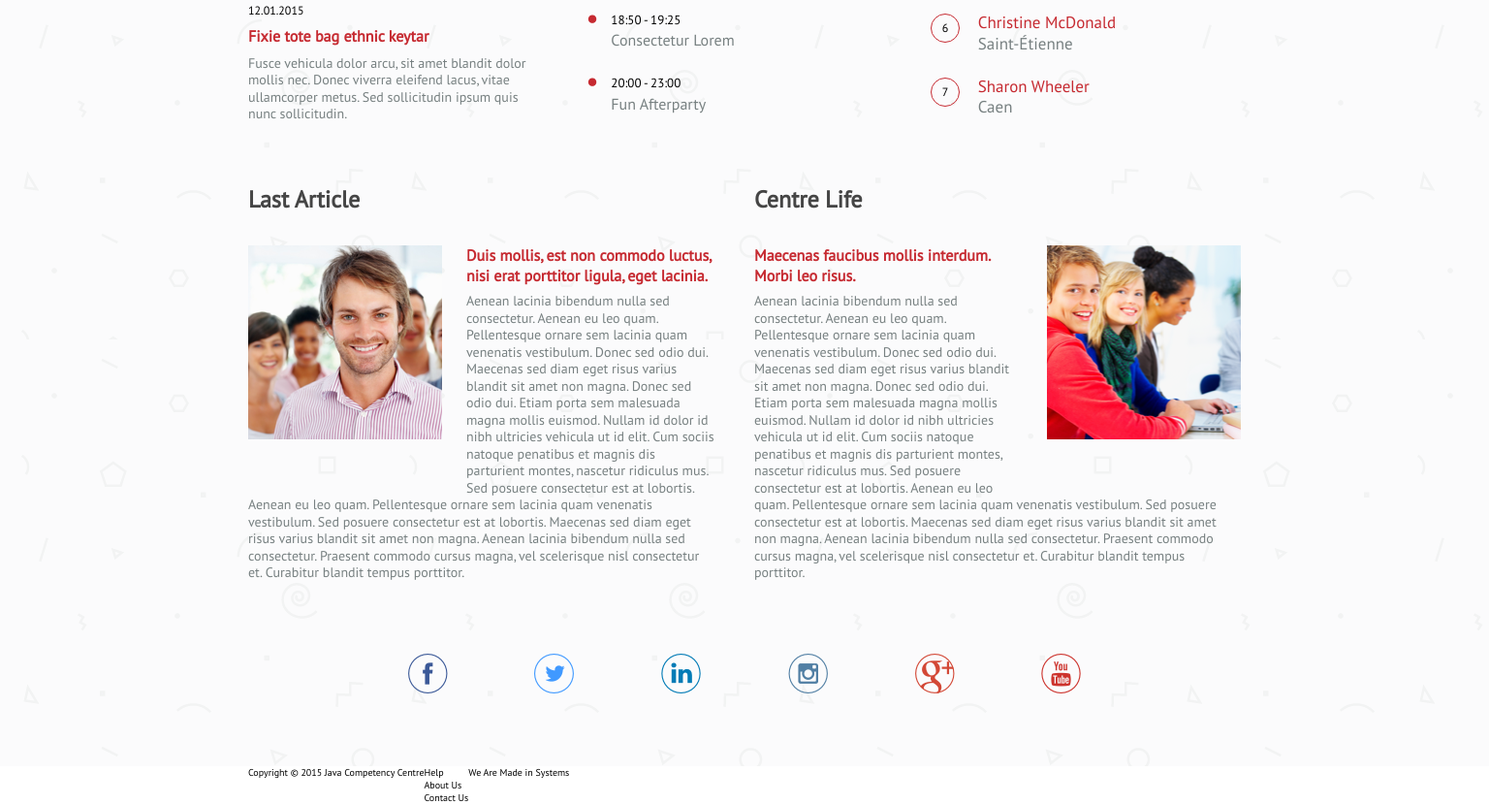
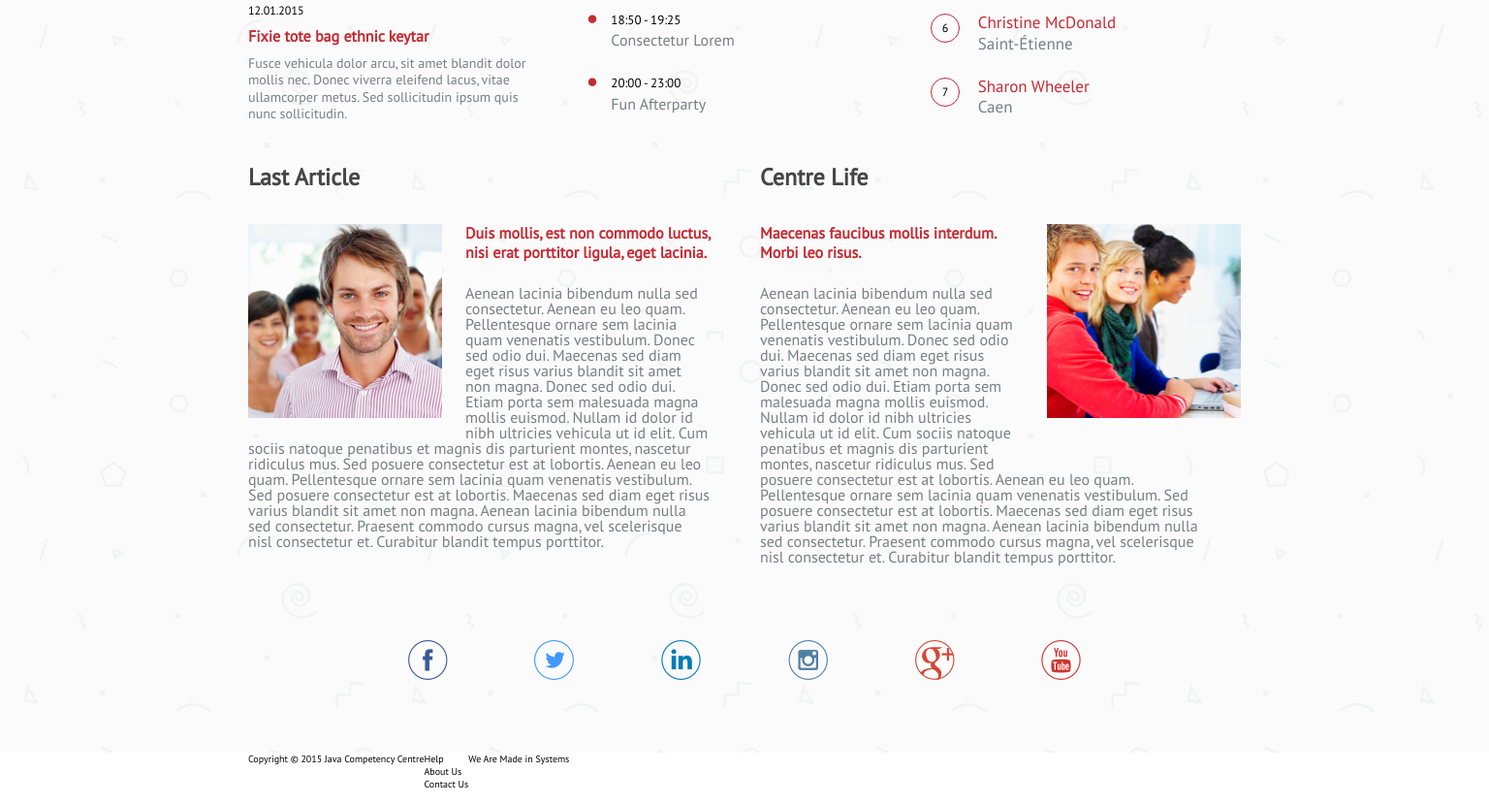
Before and after one commit to Krolik-E/Work, a plain HTML site: page Javaday/index.html in a window 1536 px wide. Shown: the part 1069-1898 px from the top of the page at 97% size. Drawn offline with Linux system fonts and the light colour scheme.

Commit message:
articles done

```diff
--- a/Javaday/css/main.css
+++ b/Javaday/css/main.css
@@ -132,6 +132,10 @@ button {
     text-align: right;
     font-size: 2.5rem;
     padding-right: 13px;
+}
+
+.container__menu_active .menu {
+    display: block;
 }
 
 @media screen and (min-width: 768px) {
@@ -666,7 +670,7 @@ button {
 
 .members__item {
     position: relative;
-    padding-bottom: 25px;
+    padding-bottom: 23px;
     font-size: 1.7rem;
     line-height: 125%;
     padding-left: 23px;
@@ -674,7 +678,6 @@ button {
 
 @media screen and (min-width: 768px) {
     .members__item {
-        padding-bottom: 23px;
         padding-left: 27px;
     }
 }
@@ -718,7 +721,6 @@ button {
 
 .container_articles {
     flex-direction: column;
-    padding:
 }
 
 @media screen and (min-width: 1440px) {
@@ -733,25 +735,97 @@ button {
     flex-basis: 0;
 }
 
+@media screen and (min-width: 768px) {
+    .container__article {
+        margin-bottom: 20px;
+    }
+
+    .container__article:last-of-type {
+        margin-bottom: 0;
+    }
+}
+
 .container__article:last-of-type {
     padding-right: 0;
+}
+
+@media screen and (min-width: 1440px) {
+    .container__article:last-of-type {
+        padding-left: 12px;
+    }
 }
 
 .article__header {
     font-size: 2.4rem;
     color: #454545;
     line-height: 134%;
-    padding: 45px 0 32px;
+    padding: 18px 0 23px;
+}
+
+@media screen and (min-width: 768px) {
+    .article__header {
+        font-size: 2.8rem;
+        padding: 27px 0;
+    }
+}
+
+@media screen and (min-width: 1440px) {
+    .article__header {
+        font-size: 2.4rem;
+        padding: 22px 0 33px;
+    }
 }
 
 .article__img {
-    float: left;
-    margin: 0 25px 50px 0;
+    margin: 0 auto 14px;
+}
+
+@media screen and (min-width: 768px) {
+    .article__img {
+        float: left;
+        margin: 0 30px 10px 0;
+    }
+}
+
+@media screen and (min-width: 1440px) {
+    .article__img {
+        float: left;
+        margin: 0 24px 10px 0;
+    }
 }
 
 .article__img_right {
     float: right;
     margin: 0 0 50px 25px;
+}
+
+.article__title_article {
+    margin: 15px 0;
+}
+
+@media screen and (min-width: 768px) {
+    .article__title_article {
+        margin: 0 0 24px;
+        line-height: 125%;
+    }
+}
+
+@media screen and (min-width: 1440px) {
+    .article__title_article {
+        line-height: 120%;
+    }
+}
+
+.article__description_article {
+    font-size: 1.8rem;
+    line-height: 125%;
+}
+
+@media screen and (min-width: 1440px) {
+    .article__description_article {
+        font-size: 1.6rem;
+        line-height: 100%;
+    }
 }
 
 /* END ARTICLES */
--- a/Javaday/index.html
+++ b/Javaday/index.html
@@ -233,12 +233,12 @@
                                 <picture class="article__img">
                                     <source srcset="img/photo_1.png" media="(min-width: 1440px)">
                                     <source srcset="img/photo_tablet_1.png" media="(min-width: 768px) and (max-width: 1440px)">
-                                    <img class="article-img" src="img/photo_mobile_1.png">
+                                    <img class="article-img" src="img/photo_mobile_2.png">
                                 </picture>
-                                <h3 class="article__title">
+                                <h3 class="article__title article__title_article">
                                     Duis mollis, est non commodo luctus, nisi erat porttitor ligula, eget lacinia.
                                 </h3>
-                                <p class="article__description">
+                                <p class="article__description article__description_article">
                                     Aenean lacinia bibendum nulla sed
                                     consectetur. Aenean eu leo quam.
                                     Pellentesque ornare sem lacinia quam
@@ -266,12 +266,12 @@
                                 <picture class="article__img article__img_right">
                                     <source srcset="img/photo_2.png" media="(min-width: 1440px)">
                                     <source srcset="img/photo_tablet_2.png" media="(min-width: 768px) and (max-width: 1440px)">
-                                    <img class="article-img" src="img/photo_mobile_2.png">
+                                    <img class="article-img" src="img/photo_mobile_1.png">
                                 </picture>
-                                <h3 class="article__title">
+                                <h3 class="article__title article__title_article">
                                     Maecenas faucibus mollis interdum. Morbi leo risus.
                                 </h3>
-                                <p class="article__description">
+                                <p class="article__description article__description_article">
                                     Aenean lacinia bibendum nulla sed
                                     consectetur. Aenean eu leo quam.
                                     Pellentesque ornare sem lacinia quam
```
